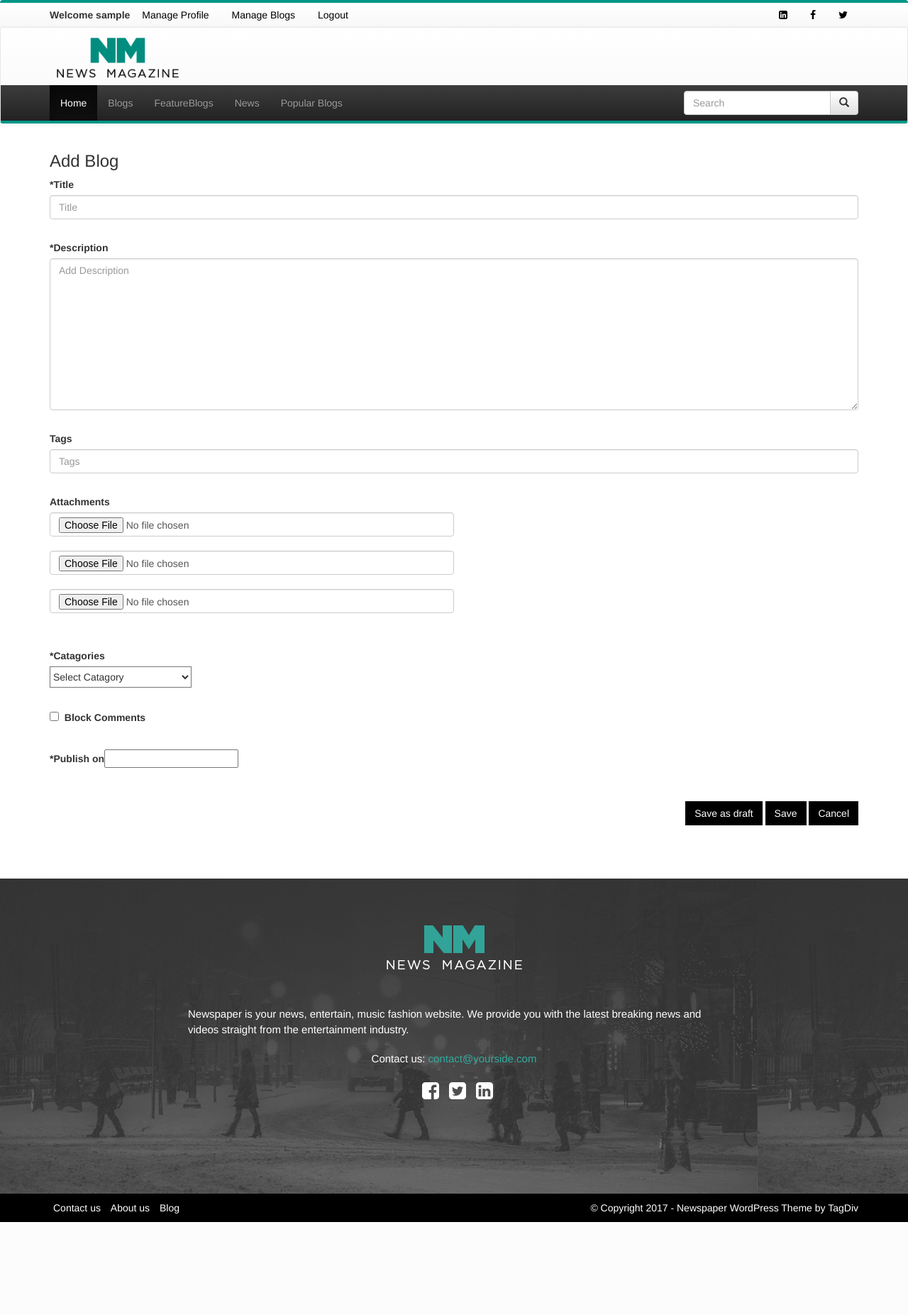
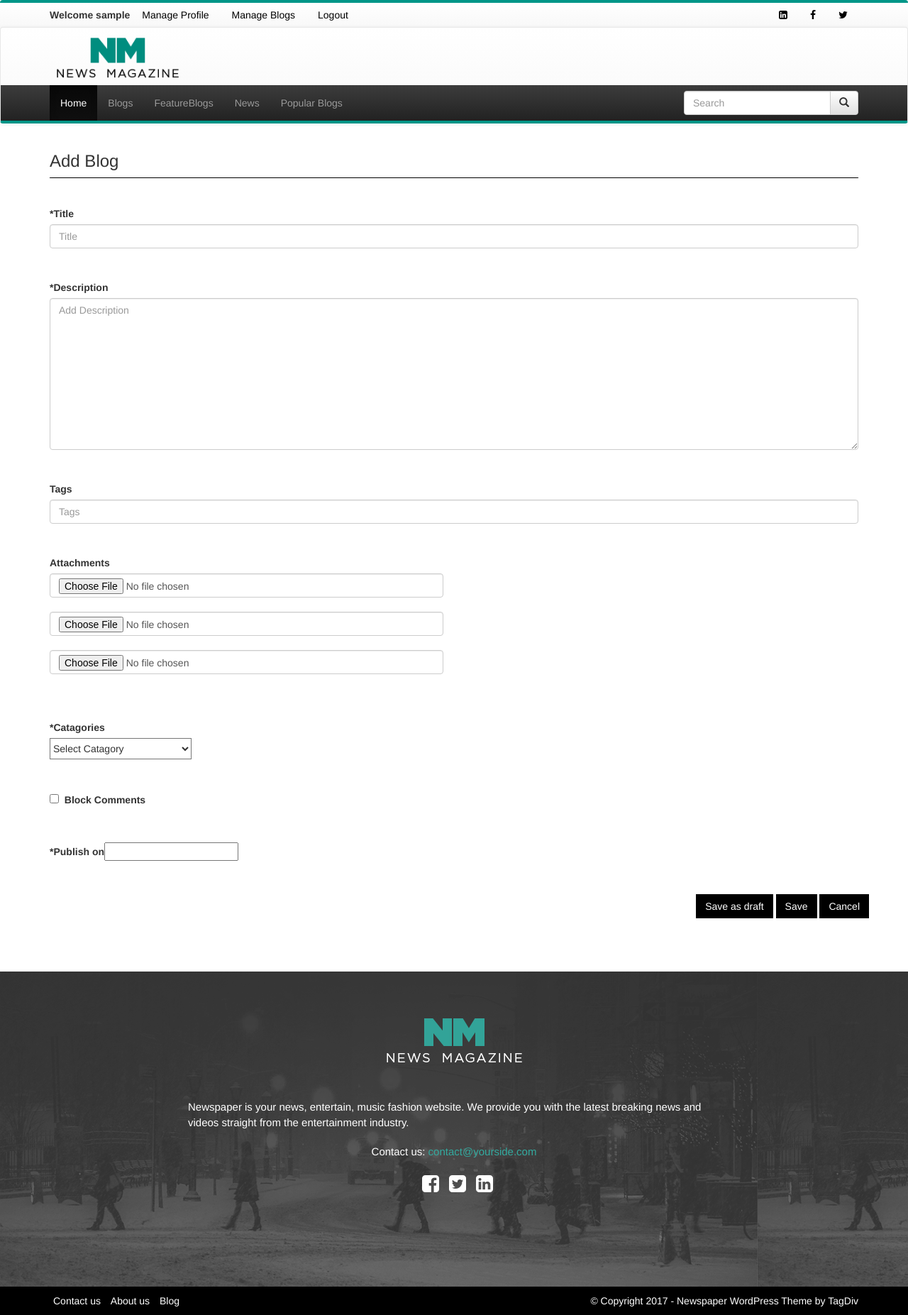
Before and after one commit to rizwans-cuelogic/poc, a Django app: page /create_blog/ in a window 1280 px wide. Shown: the whole page at 71% size. Before the commit the page ends 1722 px from the top, so only its background shows below. Run offline with Django 3.2, Linux system fonts and the light colour scheme; the visitor is signed in with stand-in values (Sample User, id 1); data that the repository does not hold is empty; some libraries are stand-ins or nearby versions.

Commit message:
done changes

```diff
--- a/project4/project/ebs/static/ebs/css/add-blog.css
+++ b/project4/project/ebs/static/ebs/css/add-blog.css
@@ -9,10 +9,14 @@
 	height:30px;
 	background-color:white;
 }
+.header{
+	border-bottom:1px solid black;
+	padding-bottom:10px;
+}
 .file-width{
-	width:50%;
+	margin-bottom:20px;
 }
-.form-margin{
+.form-group{
 	margin-top:30px;
 }
 
@@ -30,10 +34,4 @@
 		width:100%;
 	}
 
-	#buttons{
-		margin-left:50%;
-	}
 }
-
-}
-}
--- a/project4/project/ebs/static/ebs/js/create_blog.js
+++ b/project4/project/ebs/static/ebs/js/create_blog.js
@@ -1,13 +1,13 @@
 
 $(document).ready(function() {
     $('#createform').on('submit', function (e) {
-        debugger;
         input=$('#id_published').val();
         input=input.split(" ");
+        time=input[1].split[":"]
         input_date=input[0].split("-");
         input_date=new Date(input_date[0],input_date[1]-1,input_date[2])
         now=new Date()
-        if(input_date<now){
+        if(input_date<now ){
             if ($("#datetimepicker1").next(".validation").length == 0){
                  $("#datetimepicker1").after("<div class='validation' style='color:red;margin-top: 10px;'>Invalid Date And Time</div>");
 
--- a/project4/project/ebs/templates/ebs/create_blog.html
+++ b/project4/project/ebs/templates/ebs/create_blog.html
@@ -93,59 +93,70 @@
 	</nav>
 
     <div class="container">
-        <h3>Add Blog</h3>
-        <form  id="createform" method="post" enctype="multipart/form-data" action="{% url 'create_blog' %}">
+        <h3 class="header">Add Blog</h3>
+        <form id="createform" method="post" enctype="multipart/form-data" action="{% url 'create_blog' %}">
               {% csrf_token %}
-				<div class="form-group">
+              	<div class="row">
+				<div class="form-group col-md-12">
                         {{blogform.title.errors}}
 						<label for="title" class="control-label">*Title</label>
                          {{blogform.title}}
                 </div>
-                <div class="form-group form-margin">
+                </div>
+				<div class="row">
+                <div class="form-group col-md-12">
 						{{blogform.description.errors}}
 						<label for="description" class="control-label">*Description</label>
                          {{blogform.description}}
                 </div>
-                <div class="form-group form-margin">
+                </div>
+                <div class="row">
+                <div class="form-group col-md-12">
 						{{blogform.tags.errors}}
 						<label for="tags" class="control-label">Tags</label>
                          {{blogform.tags}}
                 </div>
-
-                <div class="form-group form-margin">
+                </div>
+				<div class="row">
+                <div class="form-group  col-md-6">
 						{{blogform.image.errors}}
-						<label class="control-label">Attachments</label><br>
-                         {{blogfileform.attachments}}<br>
-                         {{blogfileform.image1}}<br>
-                         {{blogfileform.image2}}<br>
+						<label class="control-label">Attachments</label><br>{{blogfileform.attachments}}
+                         {{blogfileform.image1}}
+                         {{blogfileform.image2}}
+               </div>
 				</div>
 
-                <div class="form-group form-margin ">
+				<div class="row">
+                <div class="form-group col-md-6">
 						{{blogform.categories.errors}}
 						<label for="categories" class="control-label">*Catagories</label><br>
                          {{blogform.categories}}
                 </div>
+				</div>
 
-                 <div class="form-group form-margin">
+				<div class="row">
+                <div class="form-group col-md-6">
 						{{blogform.comment_state.errors}}
 						{{blogform.comment_state}} &nbsp;<label for="comment_state" class="control-label">Block Comments</label>
                 </div>
+                </div>
 
-
-                <div class="form-group form-margin">
+				<div class="row">
+                <div class="form-group col-md-6">
 					<div class="input-group date " id="datetimepicker1">
 						<label class="control-label">*Publish on</label>
 						{{blogform.published.errors}}
 						{{blogform.published}}
-
 					</div>
 
 				</div>
-
-                <div id="buttons" class="form-group pull-right form-margin" >
+				</div>
+				<div class="row">
+                <div id="buttons" class="form-group pull-right" >
 						<button id="draft" class="btn btn1 " name="button1" value="button1">Save as draft</button>
                         <button id="save" type="submit" class="btn  btn1" name="button2" value="button2">Save</button>
                         <a href="{% url 'manage_blog'%}" class="btn btn1">Cancel</a>
+                </div>
                 </div>
 
         </form>
```
Also changed, not shown: project4/project/media_cdn/blogimages/logo.png (added), 2 other files. Lines whose indentation alone changed are shown as unchanged.
